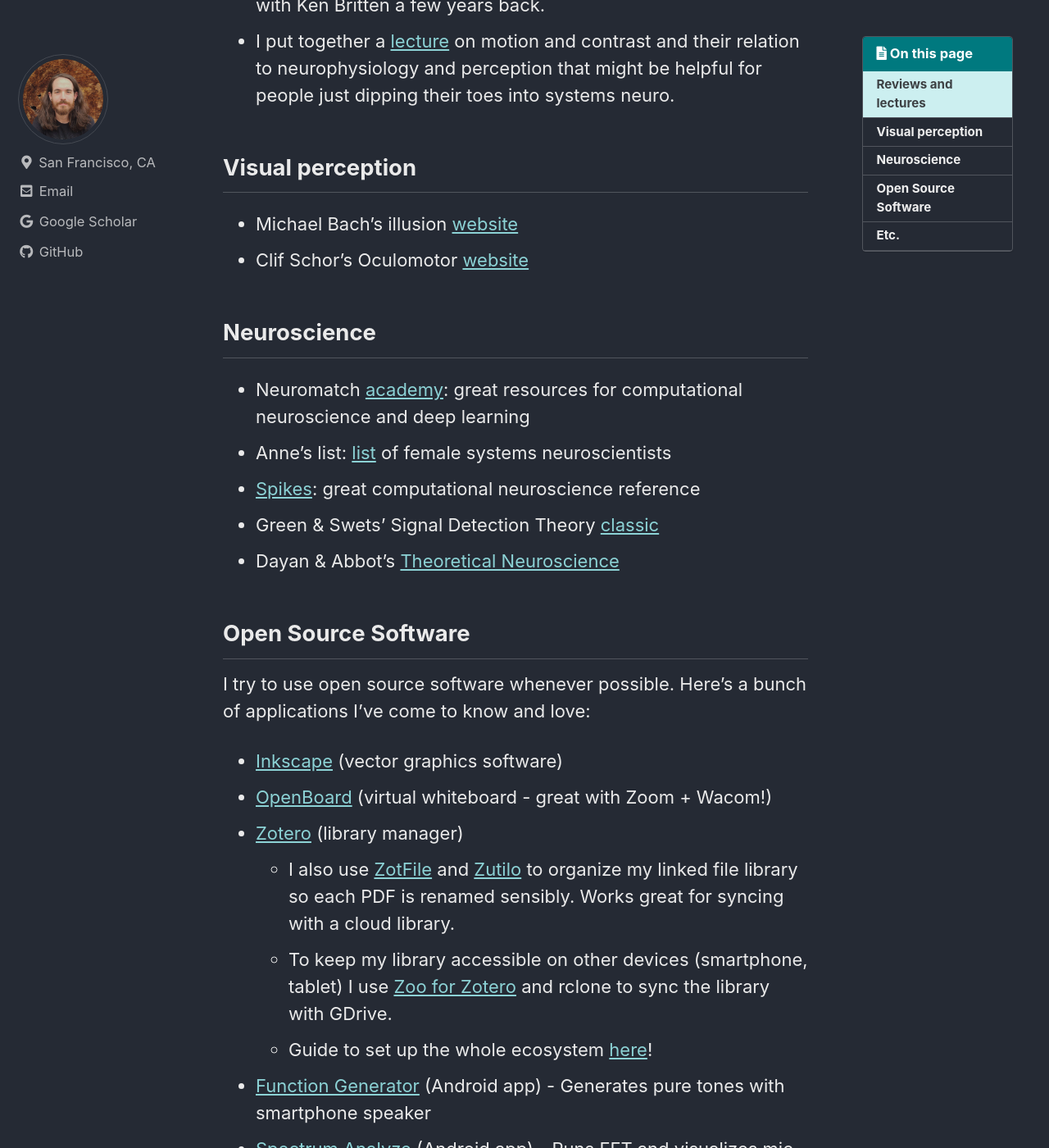
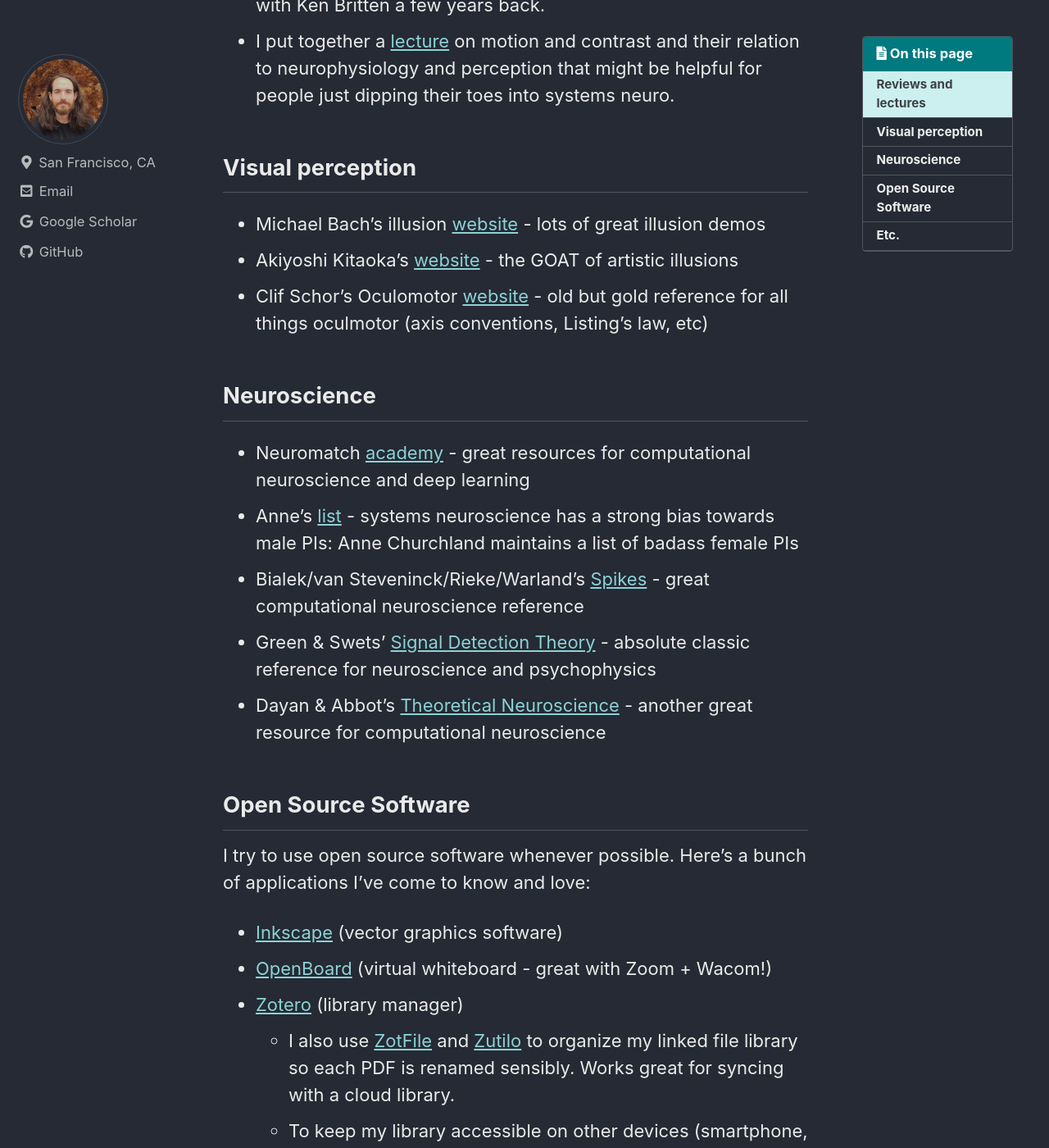
Before and after one commit to tsmanning/tsmanning.github.io, a Jekyll site: the page built from _pages/resources.md, in a window 1280 px wide and 1400 px high, scrolled down 517 px. Shown: the whole window at 82% size. Built offline with Jekyll 4.4.1, drawn with Linux system fonts in a browser that asks for light colours; cached includes are drawn as plain includes; some of the changed text lies outside the part shown.

Commit message:
minor edits

```diff
--- a/_pages/resources.md
+++ b/_pages/resources.md
@@ -17,15 +17,16 @@ toc_sticky: true
 - I put together a [lecture](https://tsmanning.github.io/files/MotionContrast.pdf) on motion and contrast and their relation to neurophysiology and perception that might be helpful for people just dipping their toes into systems neuro.
 
 ## Visual perception
-- Michael Bach's illusion [website](https://michaelbach.de/ot/)
-- Clif Schor's Oculomotor [website](http://schorlab.berkeley.edu/passpro/oculomotor/default.html)
+- Michael Bach's illusion [website](https://michaelbach.de/ot/) - lots of great illusion demos
+- Akiyoshi Kitaoka's [website](http://www.psy.ritsumei.ac.jp/~akitaoka/) - the GOAT of artistic illusions
+- Clif Schor's Oculomotor [website](http://schorlab.berkeley.edu/passpro/oculomotor/default.html) - old but gold reference for all things oculmotor (axis conventions, Listing's law, etc)
 
 ## Neuroscience
-- Neuromatch [academy](https://academy.neuromatch.io/): great resources for computational neuroscience and deep learning
-- Anne's list: [list](https://anneslist.net/) of female systems neuroscientists
-- [Spikes](https://mitpress.mit.edu/9780262181747/spikes/): great computational neuroscience reference
-- Green & Swets' Signal Detection Theory [classic](https://psycnet.apa.org/record/1967-02286-000)
-- Dayan & Abbot's [Theoretical Neuroscience](https://mitpress.mit.edu/9780262041997/theoretical-neuroscience/)
+- Neuromatch [academy](https://academy.neuromatch.io/) - great resources for computational neuroscience and deep learning
+- Anne's [list](https://anneslist.net/) - systems neuroscience has a strong bias towards male PIs: Anne Churchland maintains a list of badass female PIs
+- Bialek/van Steveninck/Rieke/Warland's [Spikes](https://mitpress.mit.edu/9780262181747/spikes/) - great computational neuroscience reference
+- Green & Swets' [Signal Detection Theory](https://psycnet.apa.org/record/1967-02286-000) - absolute classic reference for neuroscience and psychophysics
+- Dayan & Abbot's [Theoretical Neuroscience](https://mitpress.mit.edu/9780262041997/theoretical-neuroscience/) - another great resource for computational neuroscience
 
 ## Open Source Software
 I try to use open source software whenever possible. Here's a bunch of applications I've come to know and love:
@@ -41,5 +42,5 @@ I try to use open source software whenever possible. Here's a bunch of applicati
 - [Overleaf](https://www.overleaf.com/) (Web app) - Great way to collaborative write and visualize LaTeX docs
 
 ## Etc.
-- THE hobbyist electronics bible: [The Art of Electronics](https://artofelectronics.net/) - learned so much about how to fix and put together a homebrewed ephys and monkey behavior rig.
+- [The Art of Electronics](https://artofelectronics.net/) - THE hobbyist electronics bible: learned so much about how to fix and put together a homebrewed ephys and monkey behavior rig.
 - [Zinn & The Art of Road Bike Maintenance](https://zinncycles.com/new-zinn-the-art-of-road-bike-maintenance-4th-edition/) - great resource for maintaining your whip. I find RJ the Bike Guy and Park Tool's YouTube channels super helpful too.
```
